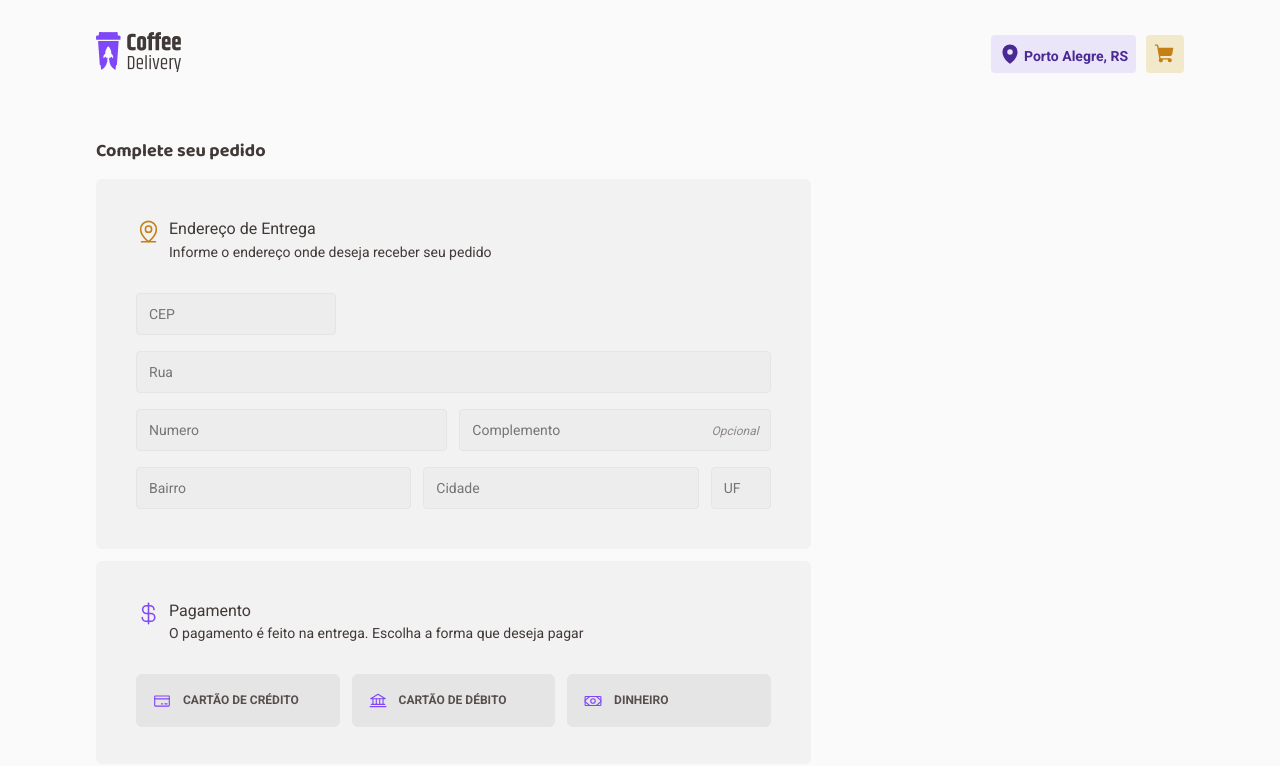
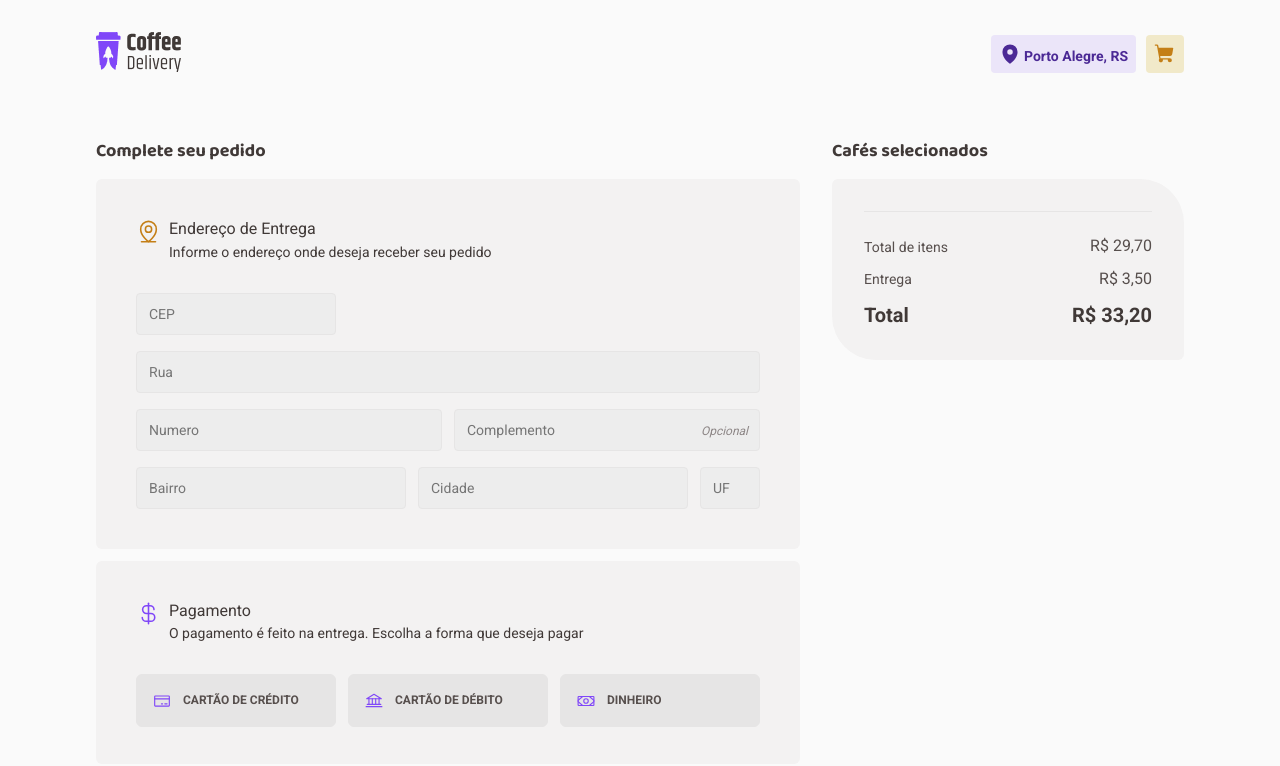
Before and after one commit to tevass/ignite-coffee-delivery, a React (Vite) app: page /checkout in a window 1280 px wide. Shown: the top 766 px of the page. Built offline with nearby package versions, Linux system fonts and the light colour scheme.

Commit message:
history: start resume from checkout

```diff
--- a/src/pages/checkout/index.tsx
+++ b/src/pages/checkout/index.tsx
@@ -11,6 +11,8 @@ import { InputWrapper } from './Input/styles'
 import {
   CheckoutContainer,
   InputGroup,
+  ResumeContainer,
+  ResumeContent,
   WrapperHeader,
   WrapperHeaderContent,
   WrapperOrder,
@@ -95,7 +97,25 @@ export function Checkout() {
         </WrapperOrder>
       </div>
 
-      <div></div>
+      <div>
+        <h4>Cafés selecionados</h4>
+        <ResumeContainer>
+          <ResumeContent>
+            <div>
+              <span>Total de itens</span>
+              <span className="currency">R$ 29,70</span>
+            </div>
+            <div>
+              <span>Entrega</span>
+              <span className="currency">R$ 3,50</span>
+            </div>
+            <div className="total">
+              <span>Total</span>
+              <span>R$ 33,20</span>
+            </div>
+          </ResumeContent>
+        </ResumeContainer>
+      </div>
     </CheckoutContainer>
   )
 }
--- a/src/pages/checkout/styles.ts
+++ b/src/pages/checkout/styles.ts
@@ -3,7 +3,7 @@ import styled from 'styled-components'
 export const CheckoutContainer = styled.main`
   display: grid;
   grid-template-columns: 8fr 4fr;
-  column-gap: 1rem;
+  column-gap: 2rem;
 
   padding: 2rem 0;
 
@@ -61,3 +61,38 @@ export const InputGroup = styled.div`
   display: flex;
   gap: 0.75rem;
 `
+
+export const ResumeContainer = styled.div`
+  padding: 2rem;
+  background: ${(props) => props.theme.colors.base.card};
+  border-radius: 6px 44px 6px 44px;
+`
+
+export const ResumeContent = styled.div`
+  padding-top: 1.5rem;
+  border-top: 1px solid ${(props) => props.theme.colors.base.button};
+
+  div {
+    display: flex;
+    align-items: center;
+    justify-content: space-between;
+
+    span {
+      font: ${(props) => props.theme.fonts.text.sm.regular};
+      color: ${(props) => props.theme.colors.base.text};
+    }
+
+    span.currency {
+      font: ${(props) => props.theme.fonts.text.md.regular};
+    }
+
+    &.total span {
+      font: ${(props) => props.theme.fonts.text.lg.bold};
+      color: ${(props) => props.theme.colors.base.subtitle};
+    }
+
+    & + div {
+      margin-top: 0.75rem;
+    }
+  }
+`
```
Also changed, not shown: src/pages/checkout/CoffeItem/index.tsx (added, +14 -0 lines), src/pages/checkout/CoffeItem/styles.ts (added, +14 -0 lines).
